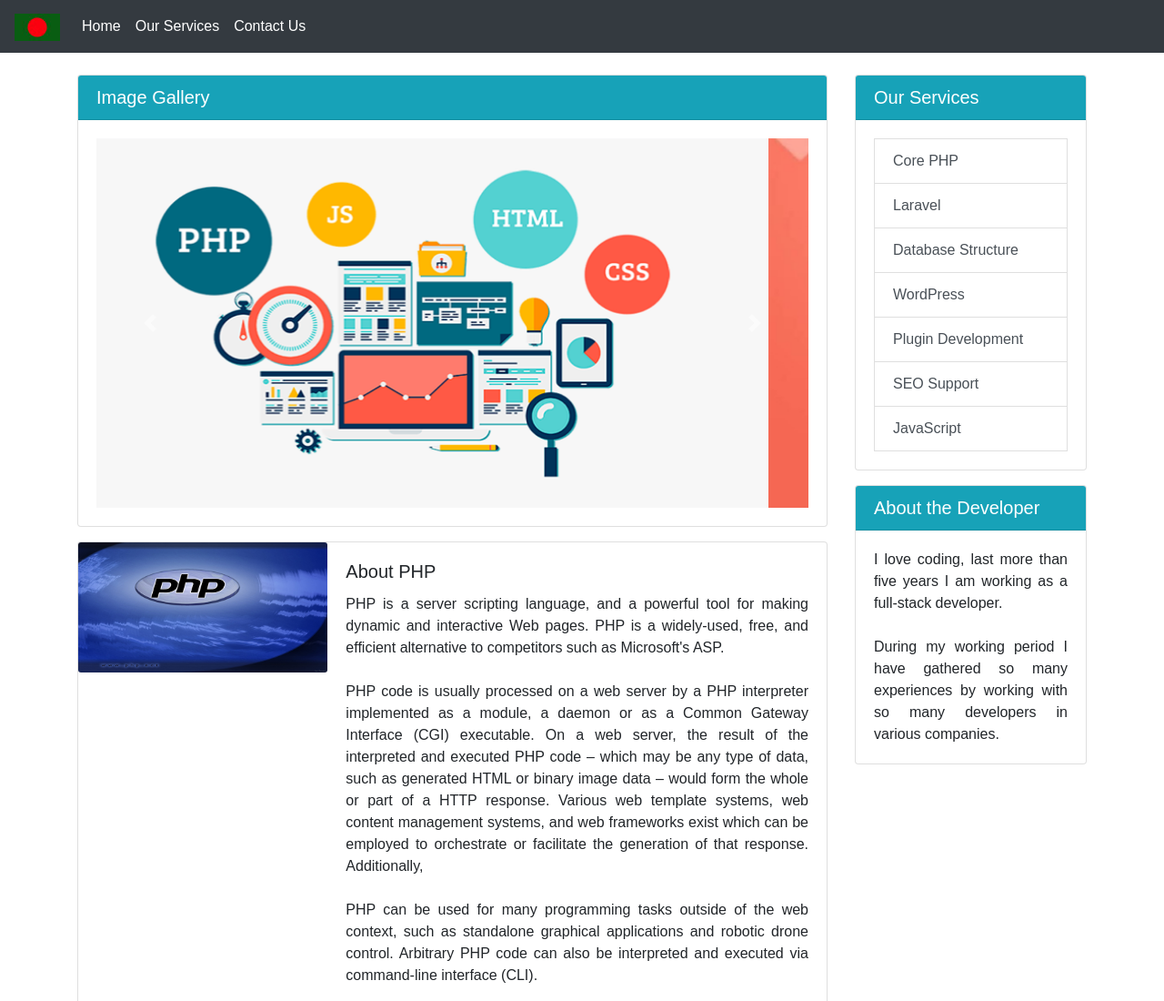
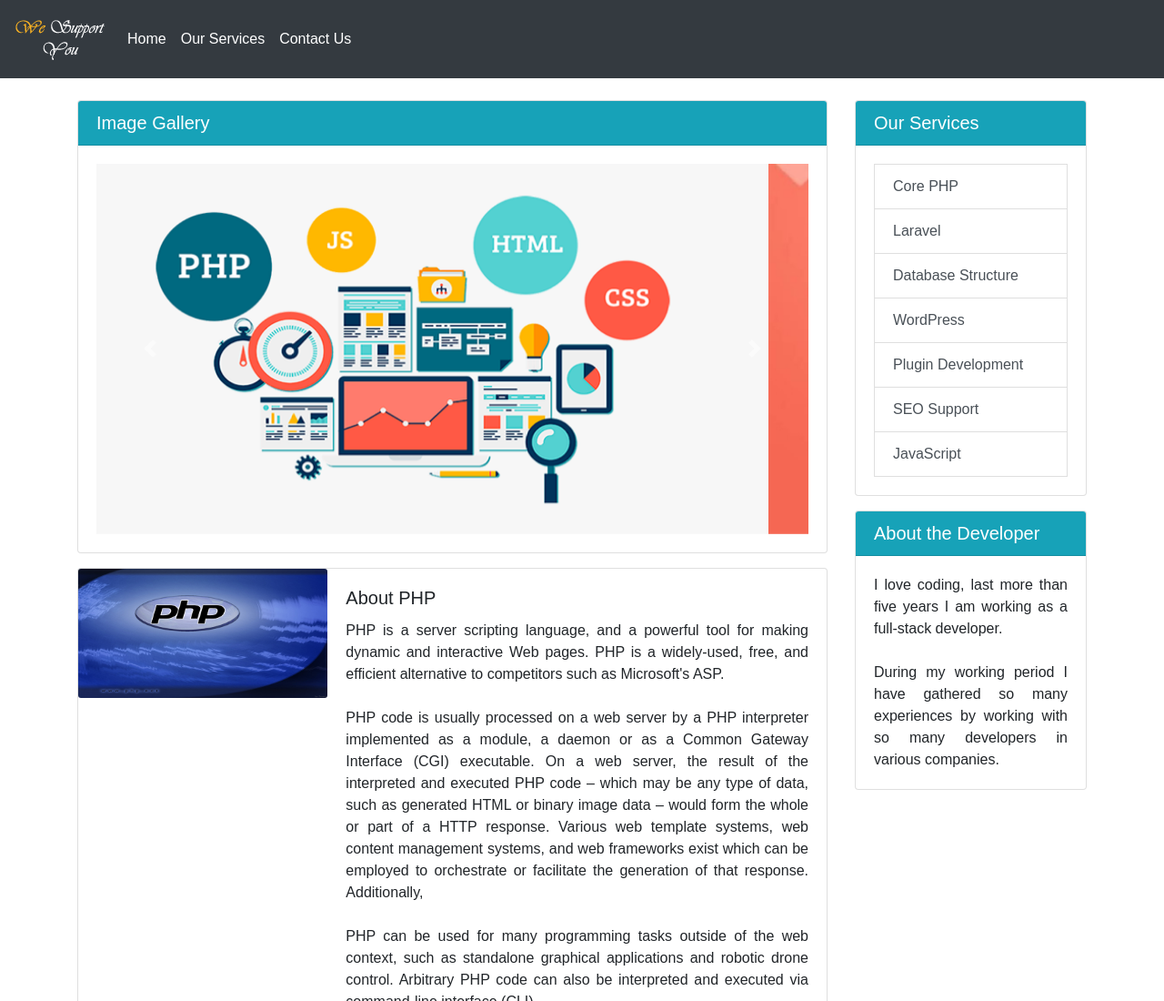
Before and after one commit to mdashikul798/Static-page, a plain HTML site: page index.html in a window 1280 px wide. Shown: the top 1100 px of the page at 91% size. Drawn offline with Linux system fonts and the light colour scheme.

Commit message:
Update index.html

```diff
--- a/index.html
+++ b/index.html
@@ -8,7 +8,7 @@
 </head>
 <body>
 	<nav class="navbar navbar-expand-lg navbar-dark bg-dark">
-	  <a class="navbar-brand" href="#"><img src="img/flag.jpg" alt=""></a>
+	  <a class="navbar-brand" href="#"><img src="img/logo.png" alt=""></a>
 	  <div class="collapse navbar-collapse" id="navbarSupportedContent">
 	    <ul class="navbar-nav mr-auto">
 	      <li class="nav-item active">
```
